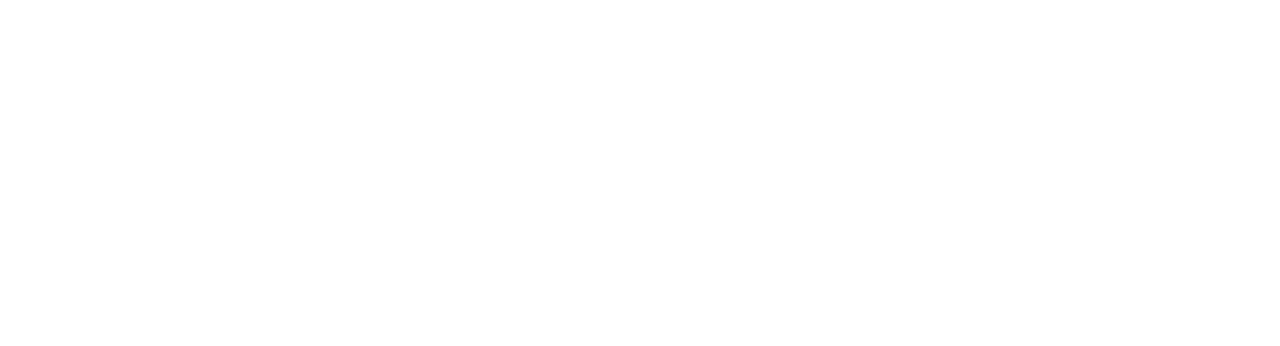
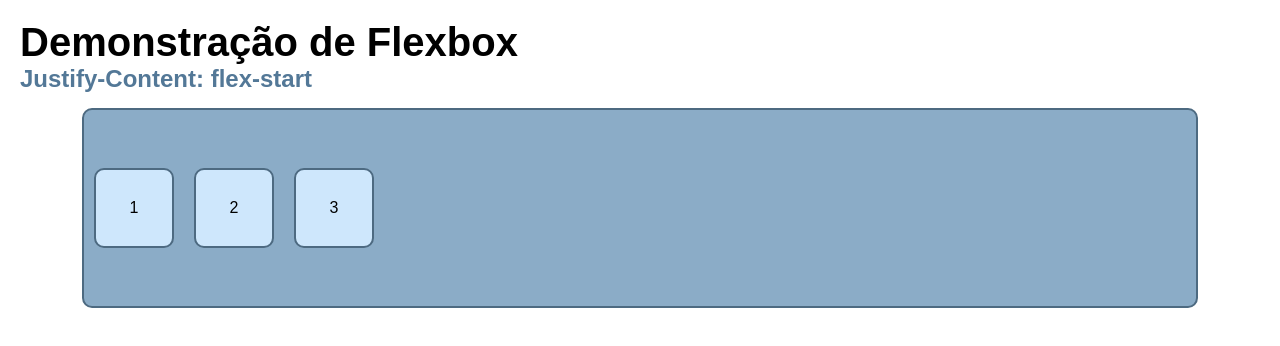
Before and after one commit to juliaefmiranda/progresso-html, a plain HTML site: page index.html in a window 1280 px wide. Drawn offline with Linux system fonts and the light colour scheme; a web font is replaced by a local one.

Commit message:
Cria a seção flex start

```diff
--- /dev/null
+++ b/assets/style/index.css
@@ -0,0 +1,49 @@
+@import url('https://fonts.googleapis.com/css2?family=Nata+Sans:wght@100..900&display=swap');
+
+*{
+    margin: 0;
+    padding: 0;
+    box-sizing: border-box;
+}
+
+body {
+    font-family: "Nata Sans", sans-serif;
+    padding: 20px;
+}
+
+h1 {
+    font-size: 2.5rem;
+}
+
+section {
+    margin-bottom: 40px;
+}
+
+h2 {
+    margin-bottom: 15px;
+    color: rgb(83, 120, 151);
+}
+
+.flex-container {
+    width: 90%;
+    height: 200px;
+    background-color: rgb(139, 172, 199);
+    margin: 0 auto 20px;
+    display: flex;
+    justify-content: flex-start;
+    align-items: center;
+    border:  2px solid rgb(77, 106, 129);
+     border-radius: 10px;
+}
+
+.flex-item {
+    width: 80px;
+    height: 80px;
+    background-color: rgb(206, 231, 252);
+    border: 2px solid rgb(77, 106, 129);
+    justify-content: center;
+    align-items: center;
+    display: flex;
+    border-radius: 10px;
+    margin: 10px;
+}
--- a/index.html
+++ b/index.html
@@ -4,8 +4,19 @@
     <meta charset="UTF-8">
     <meta name="viewport" content="width=device-width, initial-scale=1.0">
     <title>Aulas LIMA</title>
+    <link rel="stylesheet" href="assets/style/index.css" />
 </head>
 <body>
+    <h1>Demonstração de Flexbox</h1>
 
+    <section>
+        <h2>Justify-Content: flex-start</h2>
+
+        <div class="flex-container">
+            <div class="flex-item">1</div>
+            <div class="flex-item">2</div>
+            <div class="flex-item">3</div>
+        </div>
+    </section>
 </body>
 </html>
```
